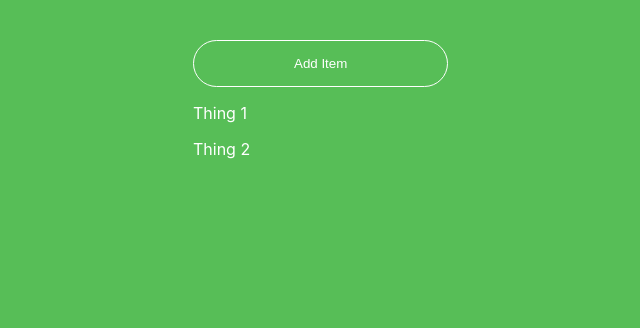
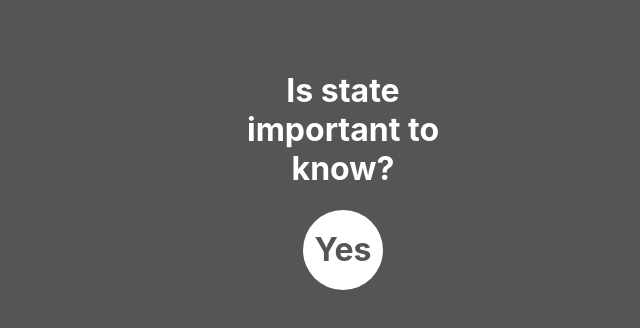
Before and after one commit to jegbune/React.useState, a React (Create React App) app: page / in a window 1280 px wide. Shown: the top 328 px of the page, without its empty margins (297-937 px from the left). Built offline with nearby package versions, Linux system fonts and the light colour scheme.

Commit message:
Class on state; useState()

```diff
--- a/src/App.js
+++ b/src/App.js
@@ -1,16 +1,17 @@
 // import logo from './logo.svg';
-// import './App.css';
+// import './App.css'
 // import Header from "./section/header.js";
-// import Trip from "./section/trip.js"
-// import data from "./section/data.js"
-
-// import Header from "./section2/header1.js"
-// import Meme from "./section2/meme.js"
-// import "./section2/style2.css"
+// import Trip from "./section/trip.js";
+// import data from "./section/data.js";
+// import "./section2/style2.css";
 // import memesData from "./section/memesData.js";
-import "./section2/style3.css"
-// import Exercise from "./section2/exercise.js"
-import Index from "./section2/index.js"
+// import Exercise from "./section2/exercise.js";
+// import "./section2/style3.css";
+import "./section2/index2.css";
+// import Index from "./section2/index.js";
+import Index2 from "./section2/index2.js";
+// import Header from "./section2/header1.js";
+// import Meme from "./section2/meme.js";
 
 function App() {
   // const content = data.map(item =>{
@@ -25,7 +26,7 @@ function App() {
     // <Exercise />
     // </div>
     <div>
-      <Index />
+      <Index2 />
       {/* <Header />
       <Meme /> */}
     </div>
--- /dev/null
+++ b/src/section2/index2.css
@@ -0,0 +1,31 @@
+body {
+    background: #555;
+    color: #fff;
+    margin: 50px auto;
+    display: flex;
+    justify-content: center;
+    width: 200px;
+
+}
+
+.state {
+    display: flex;
+    flex-direction: column;
+    justify-content: center;
+    align-items: center;
+}
+
+.state-title {
+    text-align: center;
+}
+.state-value {
+    display: flex;
+    margin: 0;
+    align-items: center;
+    justify-content: center;
+    width: 80px;
+    height: 80px;
+    border-radius: 50%;
+    color: #555;
+    background: #fff;
+}
--- /dev/null
+++ b/src/section2/index2.js
@@ -0,0 +1,13 @@
+import React from "react";
+
+export default function Index2() {
+    React.useState()
+    return (
+        <div className="state">
+            <h1 className="state-title">Is state important to know?</h1>
+            <div className="state-value">
+                <h1>Yes</h1>
+            </div>
+        </div>
+    )
+}
```
Also changed, not shown: src/section2/index1.js (added, +25 -0 lines).
